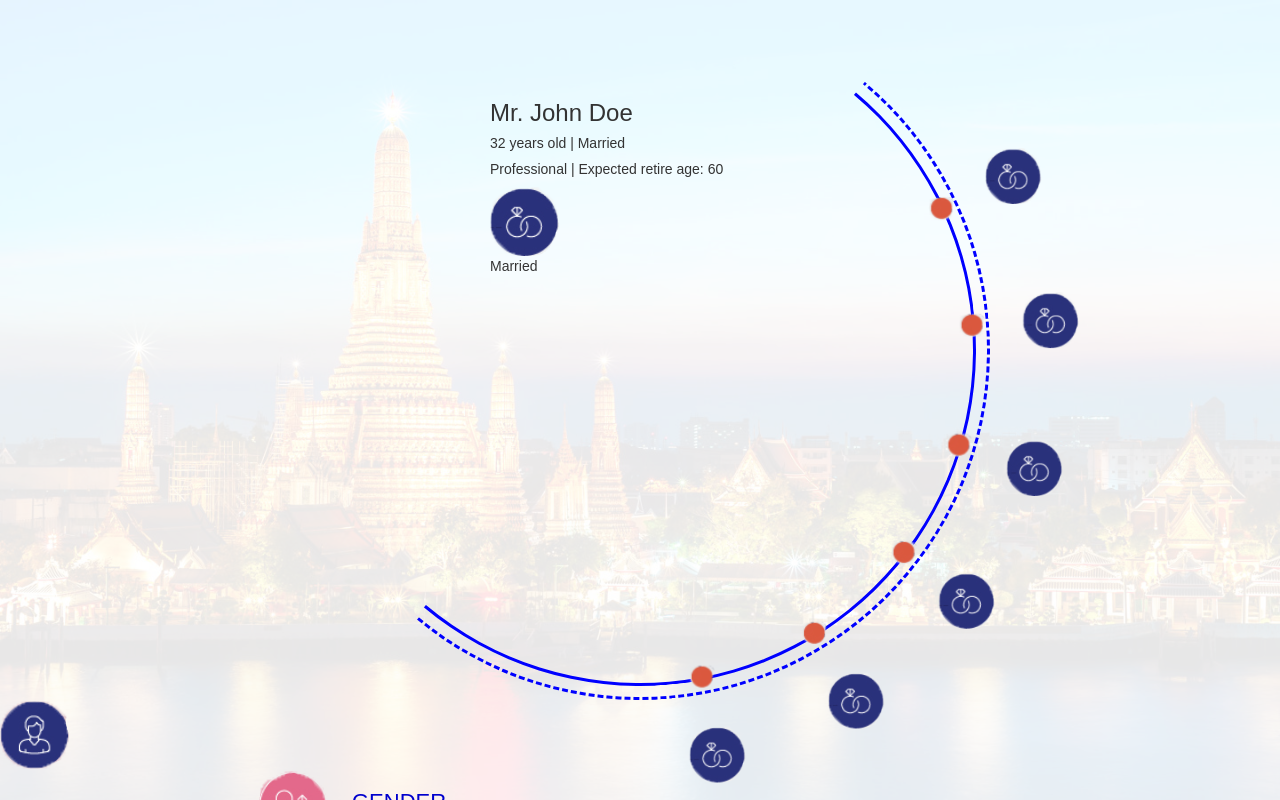
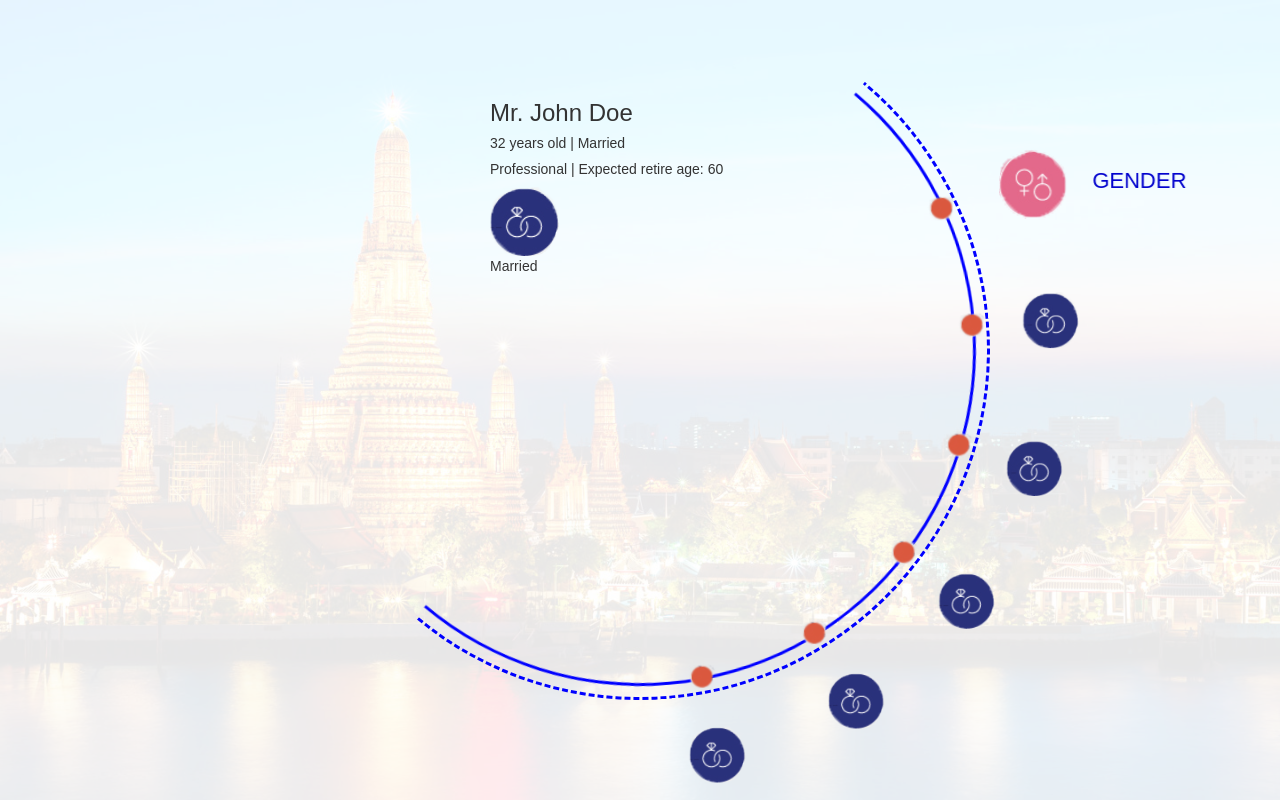
Before and after one commit to noce30/Demo-Reactjs, a React (Create React App) app in the folder my-app/: page / in a window 1280 px wide. Built offline with nearby package versions, Linux system fonts and the light colour scheme.

Commit message:
update UI

```diff
--- a/my-app/src/App.js
+++ b/my-app/src/App.js
@@ -9,17 +9,7 @@ import Gender from "./components/Gender";
 
 
 class App extends Component {
-  constructor() {
-    super();
-    this.state = { checked: true };
-    this.handleGender = this.handleGender.bind(this);
-  }
 
-  handleGender(checked) {
-    this.setState({
-      checked: checked
-    });
-  }
 
   render() {
     return (
@@ -29,11 +19,11 @@ class App extends Component {
             <PersonalInfoPanel />
           </div>
           <CurveOptions />
-          <img src={this.state.checked ? icon_female : icon_male} />
-          <Gender
+          {/* <img src={this.state.checked ? icon_female : icon_male} /> */}
+          {/* <Gender
             onGenderChange={this.handleGender}
             checked={this.state.checked}
-          />
+          /> */}
         </div>
       </div>
     );
--- a/my-app/src/components/CurveOptions.js
+++ b/my-app/src/components/CurveOptions.js
@@ -1,14 +1,30 @@
 import React, { Component } from 'react';
+import Gender from "./Gender";
 import iconStatus from "../assets/img/icons-demo/icon_status.png";
 import iconDot from "../assets/img/icons-demo/icon_dot.png";
 
 class CurveOptions extends Component {
+    constructor() {
+        super();
+        this.state = { checked: true };
+        this.handleGender = this.handleGender.bind(this);
+    }
+
+    handleGender(checked) {
+        this.setState({
+            checked: checked
+        });
+    }
 
     render() {
         return (
             <div>
                 <ul className="circle-container">
-                    <li><img src={iconStatus} /></li>
+                    <li><Gender
+                        onGenderChange={this.handleGender}
+                        checked={this.state.checked}
+                    />
+                    </li>
                     <li><img src={iconStatus} /></li>
                     <li><img src={iconStatus} /></li>
                     <li><img src={iconStatus} /></li>
```
